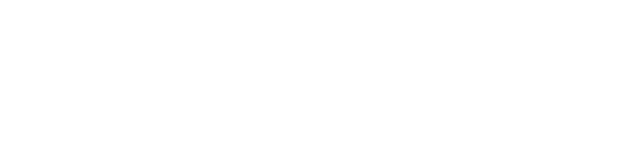
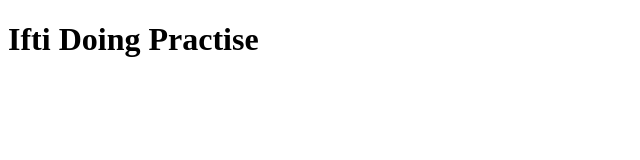
Before and after one commit to Amicableifti/git_-practise, a plain HTML site: page index.html in a window 1280 px wide. Shown: the whole page, without its empty margins (0-640 px from the left). Drawn offline with Linux system fonts and the light colour scheme.

Commit message:
Add a Heading Tag

```diff
--- a/index.html
+++ b/index.html
@@ -7,7 +7,7 @@
 </head>
 <body>
 
-
+    <h1>Ifti Doing Practise</h1>
 
 </body>
 </html>
```
